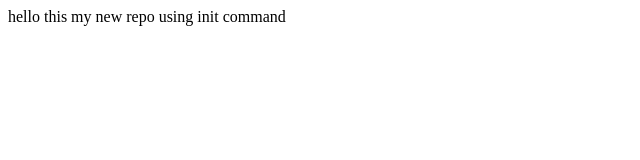
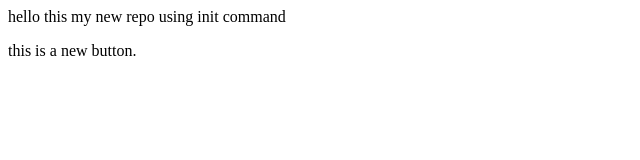
Before and after one commit to sivanikhil/testing_localrepo, a plain HTML site: page index.html in a window 1280 px wide. Shown: the whole page, without its empty margins (0-640 px from the left). Drawn offline with Linux system fonts and the light colour scheme.

Commit message:
adding new button

```diff
--- a/index.html
+++ b/index.html
@@ -1 +1,2 @@
 <p>hello this my new repo using init command</p>
+<p>this is a new button.</p>
```
